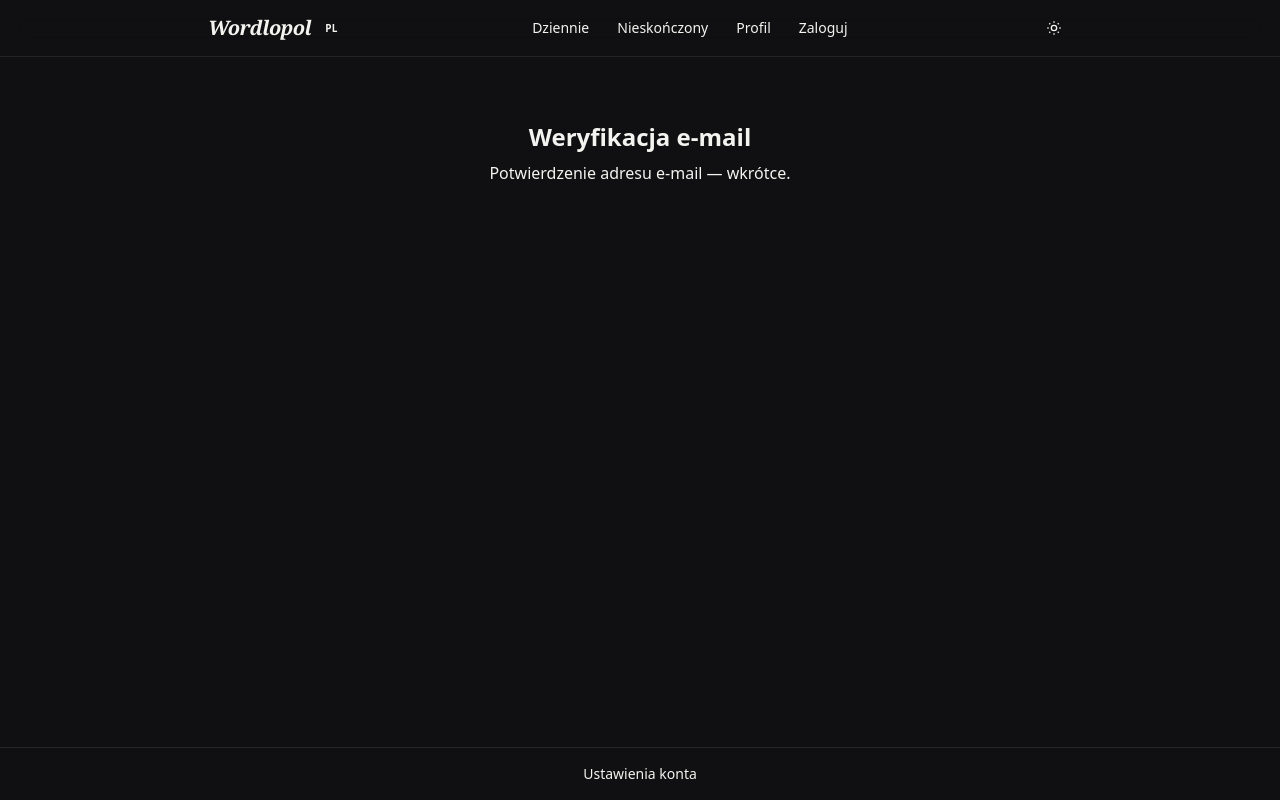
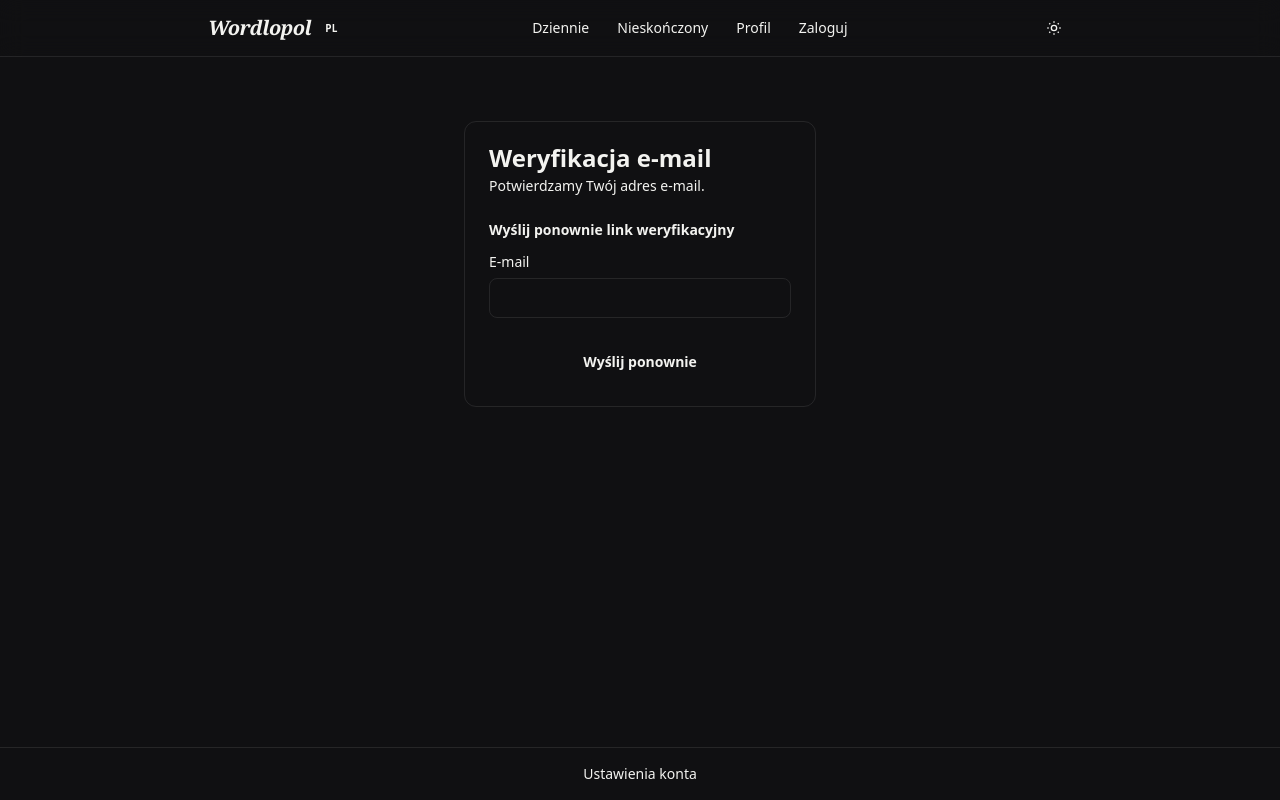
Before and after one commit to habbababbai/wordlopol, a React (Vite) app in the folder apps/web/: page /verify-email in a window 1280 px wide. Built offline with nearby package versions, Linux system fonts and the light colour scheme; no server answers.

Commit message:
feat(web): implement verify email page

```diff
--- a/apps/web/src/pages/VerifyEmailPage.tsx
+++ b/apps/web/src/pages/VerifyEmailPage.tsx
@@ -1,14 +1,158 @@
+import { zodResolver } from '@hookform/resolvers/zod';
+import { useEffect, useRef, useState } from 'react';
+import { useForm } from 'react-hook-form';
 import { useTranslation } from 'react-i18next';
+import { Link, useSearchParams } from 'react-router-dom';
 
-import { StubPage } from './StubPage';
+import { api } from '../api/client';
+import { AuthFormCard } from '../components/auth/AuthFormCard';
+import { AuthPageLayout } from '../components/auth/AuthPageLayout';
+import { FormField } from '../components/auth/FormField';
+import { Spinner } from '../components/ui/loader';
+import { Button } from '../components/ui/button';
+import { getApiErrorMessage } from '../lib/api-error-message';
+import type { EmailOnlyFormValues } from '../lib/auth-form-types';
+import { emailOnlySchema } from '../lib/auth-schemas';
+import { getFormFieldError, translateFieldError } from '../lib/field-error';
+
+type VerifyStatus = 'idle' | 'verifying' | 'success' | 'error';
 
 export function VerifyEmailPage() {
   const { t } = useTranslation();
+  const [searchParams] = useSearchParams();
+  const token = searchParams.get('token');
+  const verifyStarted = useRef(false);
+
+  const [verifyStatus, setVerifyStatus] = useState<VerifyStatus>(token ? 'verifying' : 'idle');
+  const [resendSuccess, setResendSuccess] = useState(false);
+  const [resendError, setResendError] = useState<string | null>(null);
+
+  const { register, handleSubmit, formState } = useForm<EmailOnlyFormValues>({
+    resolver: zodResolver(emailOnlySchema),
+    defaultValues: { email: '' },
+  });
+
+  useEffect(() => {
+    if (!token || verifyStarted.current) {
+      return;
+    }
+
+    verifyStarted.current = true;
+    let cancelled = false;
+
+    void (async () => {
+      try {
+        await api.verifyEmail({ token });
+        if (!cancelled) {
+          setVerifyStatus('success');
+        }
+      } catch {
+        if (!cancelled) {
+          setVerifyStatus('error');
+        }
+      }
+    })();
+
+    return () => {
+      cancelled = true;
+    };
+  }, [token]);
+
+  const onResend = handleSubmit(async (values: EmailOnlyFormValues) => {
+    setResendError(null);
+    setResendSuccess(false);
+
+    try {
+      await api.resendVerification({ email: values.email });
+      setResendSuccess(true);
+    } catch (err) {
+      setResendError(getApiErrorMessage(err, t('common.errors.generic')));
+    }
+  });
+
+  if (verifyStatus === 'verifying') {
+    return (
+      <AuthPageLayout>
+        <AuthFormCard
+          title={t('auth.verifyEmail.title')}
+          description={t('auth.verifyEmail.description')}
+        >
+          <div className="flex items-center gap-2 text-sm text-muted-foreground">
+            <Spinner size="sm" />
+            <span>{t('auth.verifyEmail.verifying')}</span>
+          </div>
+        </AuthFormCard>
+      </AuthPageLayout>
+    );
+  }
+
+  if (verifyStatus === 'success') {
+    return (
+      <AuthPageLayout>
+        <AuthFormCard
+          title={t('auth.verifyEmail.title')}
+          description={t('auth.verifyEmail.success')}
+        >
+          <p className="text-sm text-muted-foreground">
+            <Link to="/login" className="font-medium text-primary hover:underline">
+              {t('auth.links.toLogin')}
+            </Link>
+          </p>
+        </AuthFormCard>
+      </AuthPageLayout>
+    );
+  }
+
+  const showVerifyError = verifyStatus === 'error';
 
   return (
-    <StubPage
-      title={t('pages.verifyEmail.title')}
-      description={t('pages.verifyEmail.description')}
-    />
+    <AuthPageLayout>
+      <AuthFormCard
+        title={t('auth.verifyEmail.title')}
+        description={
+          showVerifyError ? t('auth.verifyEmail.error') : t('auth.verifyEmail.description')
+        }
+        formProps={{
+          onSubmit: (event) => void onResend(event),
+          'aria-busy': formState.isSubmitting,
+        }}
+        footer={
+          <Button type="submit" className="w-full" disabled={formState.isSubmitting}>
+            {t('auth.actions.resendVerification')}
+          </Button>
+        }
+      >
+        <h2 className="text-sm font-semibold text-foreground">
+          {t('auth.verifyEmail.resendTitle')}
+        </h2>
+
+        {showVerifyError && (
+          <p role="alert" className="text-sm text-destructive">
+            {t('auth.verifyEmail.error')}
+          </p>
+        )}
+
+        {resendSuccess && (
+          <p role="status" className="text-sm text-muted-foreground">
+            {t('auth.verifyEmail.resendSuccess')}
+          </p>
+        )}
+
+        {resendError && (
+          <p role="alert" className="text-sm text-destructive">
+            {resendError}
+          </p>
+        )}
+
+        <FormField
+          id="verify-email"
+          label={t('auth.fields.email')}
+          type="email"
+          autoComplete="email"
+          error={translateFieldError(getFormFieldError(formState.errors, 'email'), t)}
+          {...register('email')}
+        />
+      </AuthFormCard>
+    </AuthPageLayout>
   );
 }
```
Also changed, not shown: 1 other file (tests, documents, lock files or other folders).
